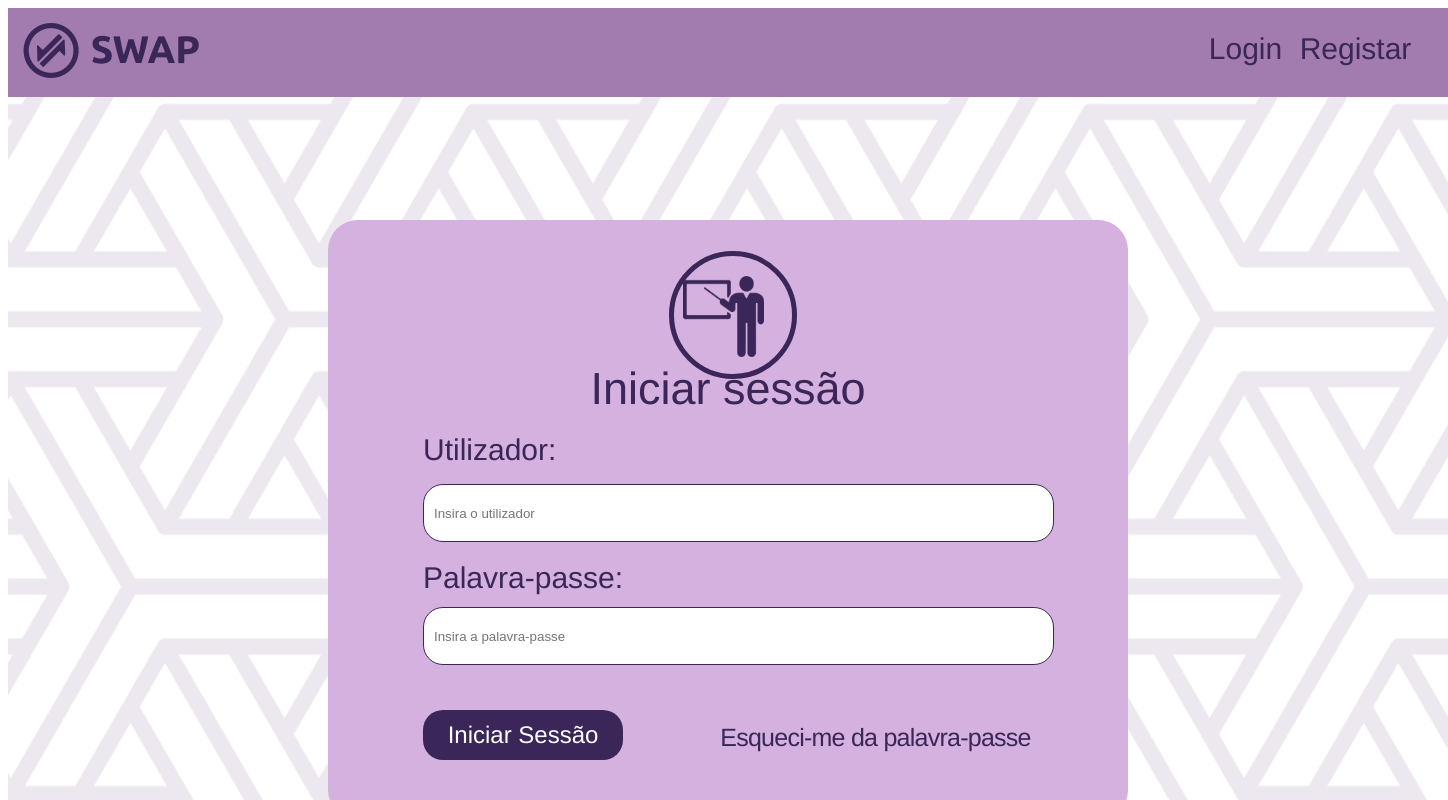
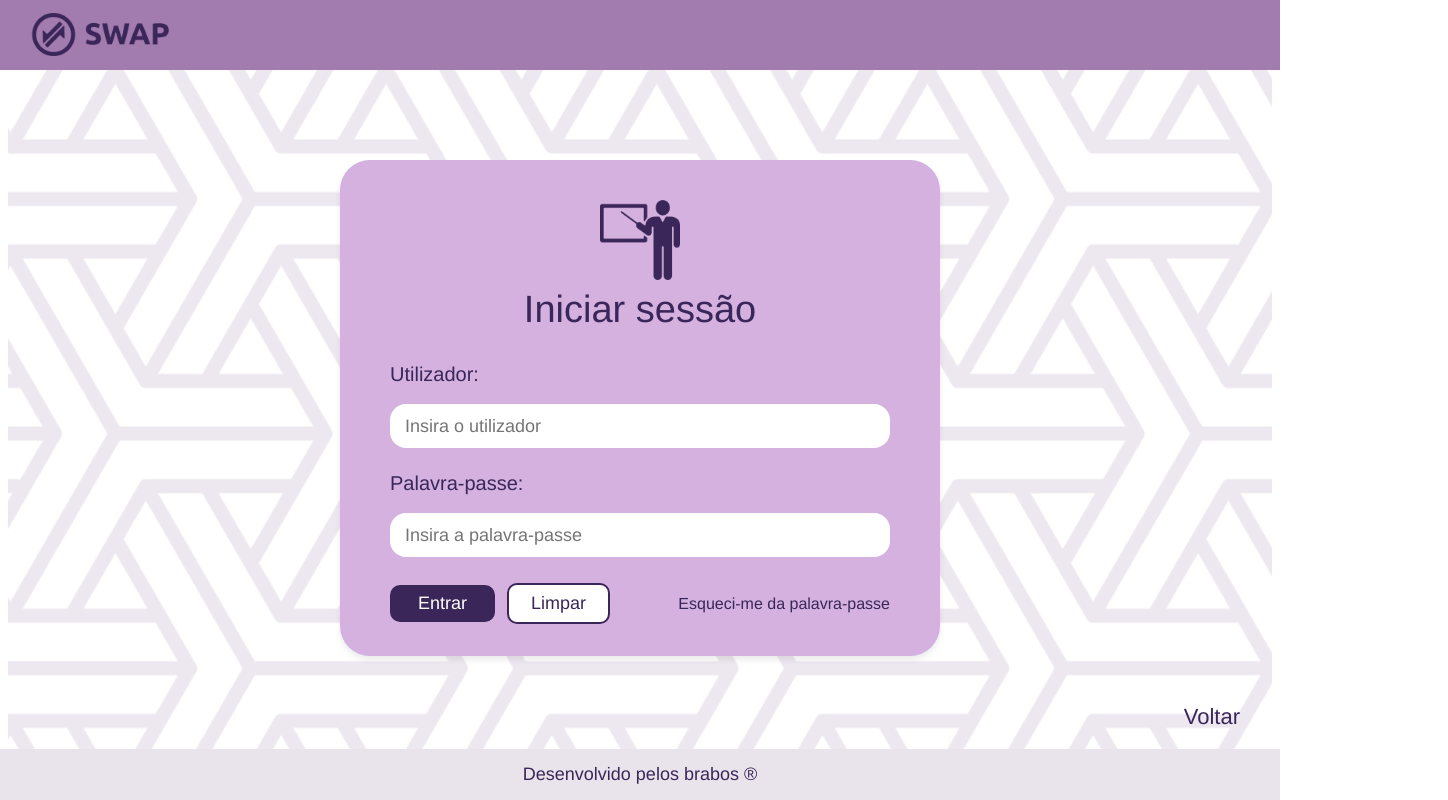
Before and after one commit to joaofferreira103/Projeto_IPM, a Vue app in the folder es-interface/: page /teacher-login in a window 1280 px wide. Shown: the top 800 px of the page, 1448 px wide, since content can reach past the window. Built offline with nearby package versions, Linux system fonts and the light colour scheme.

Commit message:
header geral já e adicionei studentLogin

```diff
--- a/es-interface/src/components/DcLogado.vue
+++ b/es-interface/src/components/DcLogado.vue
@@ -1,6 +1,6 @@
 <template>
   <div class="dc-logado">
-    <Header />
+    <Header :is-logged-in="true" />
     <div class="overlap-group-wrapper">
       <div class="overlap-group">
         <!-- Greeting -->
--- a/es-interface/src/components/HeaderComponent.vue
+++ b/es-interface/src/components/HeaderComponent.vue
@@ -1,7 +1,7 @@
 <template>
   <div class="header">
     <img class="logo" alt="SWAP Logo" src="@/assets/images/icon_swap.png" />
-    <div class="header-right">
+    <div class="header-right" v-if="isLoggedIn">
       <router-link to="/login" class="logout-button" @click="logout">Sair</router-link>
       <div class="user-name">José</div>
       <div class="user-circle"></div>
@@ -16,6 +16,10 @@ export default {
     iconSwap: {
       type: String,
       required: true,
+    },
+    isLoggedIn: {
+      type: Boolean,
+      default: false,
     },
   },
   methods: {
@@ -39,6 +43,7 @@ export default {
   top: 0;
   left: 0;
   width: 100%;
+  box-sizing: border-box; /* Inclui padding e border no cálculo da largura */
   z-index: 1000; /* Garante que o cabeçalho fique acima de outros elementos */
 }
 
@@ -50,7 +55,8 @@ export default {
 .header-right {
   display: flex;
   align-items: center;
-  gap: 1rem;
+  gap: 1.5rem;
+  margin-left: auto;
 }
 
 .logout-button {
@@ -76,7 +82,7 @@ export default {
   width: 6.84vh; /* 70px / 1024 * 100 */
   background-color: #ffffff;
   border-radius: 50%;
-  background-image: url('@/assets/images/image.png');
+  background-image: url('@/assets/images/icon_person.png');
   background-size: cover;
   background-position: center;
 }
--- /dev/null
+++ b/es-interface/src/components/StudentLogin.vue
@@ -0,0 +1,230 @@
+<template>
+    <div class="dc-pagina-inicial">
+      <Header :is-logged-in="false" />
+      <div class="overlap-wrapper">
+        <form class="login-form" @submit.prevent="handleLogin">
+          <div class="login-header">
+            <img class="icon_teacher" alt="Profile icon" :src="profileIcon" />
+            <div class="login-title">Iniciar sessão</div>
+          </div>
+          <label class="form-label" for="username">Utilizador:</label>
+          <input id="username" class="retangulo-user" type="text" v-model="username" placeholder="Insira o utilizador" autocomplete="username" />
+          <label class="form-label" for="password">Palavra-passe:</label>
+          <input id="password" class="retangulo-pass" type="password" v-model="password" placeholder="Insira a palavra-passe" autocomplete="current-password" />
+          <div class="login-actions">
+            <button class="boto-login" type="submit">Entrar</button>
+            <button class="boto-clear" type="button" @click="clearForm">Limpar</button>
+            <span class="forgot-password" href="#">Esqueci-me da palavra-passe</span>
+          </div>
+        </form>
+      </div>
+      <div class="voltar"><a href="#" @click.prevent="goBack">Voltar</a></div>
+      <footer class="footer">
+        <div class="footer-text">Desenvolvido pelos brabos ®</div>
+      </footer>
+    </div>
+  </template>
+
+  <script>
+  import HeaderComponent from '@/components/HeaderComponent.vue';
+  import profileIcon from '@/assets/images/icon_student.png';
+
+  export default {
+    name: 'StudentLogin',
+    components: {
+      Header: HeaderComponent,
+    },
+    data() {
+      return {
+        profileIcon,
+        username: '',
+        password: ''
+      };
+    },
+    methods: {
+      handleLogin() {
+        this.$router.push("/");
+      },
+      clearForm() {
+        this.username = '';
+        this.password = '';
+      },
+      goBack() {
+        this.$router.back();
+      }
+    }
+  };
+  </script>
+
+  <style scoped>
+  .dc-pagina-inicial {
+    min-height: 100vh;
+    display: flex;
+    flex-direction: column;
+    background: url('@/assets/images/background.png') no-repeat center center fixed;
+    background-size: cover;
+    position: relative;
+    overflow: hidden;
+  }
+
+  .overlap-wrapper {
+    flex: 1;
+    display: flex;
+    justify-content: center;
+    align-items: center;
+    position: relative;
+  }
+
+  .login-form {
+    background-color: #d4b1df;
+    border-radius: 30px;
+    padding: 40px 50px 32px 50px;
+    display: flex;
+    flex-direction: column;
+    align-items: stretch;
+    gap: 16px;
+    max-width: 500px;
+    width: 100%;
+    box-shadow: 0 4px 6px rgba(0,0,0,0.08);
+  }
+
+  .login-header {
+    display: flex;
+    flex-direction: column;
+    align-items: center;
+    margin-bottom: 8px;
+  }
+
+  .icon_teacher {
+    width: 80px;
+    height: 80px;
+    object-fit: contain;
+    margin-bottom: 8px;
+  }
+
+  .login-title {
+    color: #3a2658;
+    font-family: "Istok Web-Regular", Helvetica;
+    font-size: 38px;
+    font-weight: 400;
+    text-align: center;
+  }
+
+  .form-label {
+    font-family: "Istok Web-Regular", Helvetica;
+    font-size: 20px;
+    color: #3a2658;
+    margin-bottom: 2px;
+    margin-top: 8px;
+    text-align: left;      /* Garante alinhamento à esquerda */
+    width: 100%;           /* Ocupa toda a largura do form */
+    display: block;        /* Garante comportamento de bloco */
+  }
+
+  .retangulo-user,
+  .retangulo-pass {
+    width: 100%;
+    height: 44px;
+    border: none;
+    border-radius: 16px;
+    padding: 0 15px;
+    font-size: 18px;
+    font-family: "Istok Web-Regular", Helvetica;
+    color: #3a2658;
+    background: #fff;
+    margin-bottom: 0;
+    box-sizing: border-box;
+  }
+
+  .login-actions {
+    display: flex;
+    align-items: center;
+    gap: 12px;
+    margin-top: 10px;
+  }
+
+  .boto-login {
+    background-color: #3a2658;
+    color: #fff;
+    font-family: "Istok Web-Regular", Helvetica;
+    font-size: 18px;
+    border: none;
+    border-radius: 10px;
+    padding: 8px 28px;
+    cursor: pointer;
+    transition: background 0.2s;
+  }
+
+  .boto-login:hover {
+    background-color: #5a3b7a;
+  }
+
+  .boto-clear {
+    background-color: #fff;
+    color: #3a2658;
+    font-family: "Istok Web-Regular", Helvetica;
+    font-size: 18px;
+    border: none;
+    border-radius: 10px;
+    padding: 8px 22px;
+    cursor: pointer;
+    border: 2px solid #3a2658;
+    transition: background 0.2s, color 0.2s;
+  }
+
+  .boto-clear:hover {
+    background-color: #f3eaf7;
+  }
+
+  .forgot-password {
+    margin-left: auto;
+    color: #3a2658;
+    font-family: "Istok Web-Regular", Helvetica;
+    font-size: 16px;
+    text-decoration: none;
+    cursor: default;
+    transition: none;
+  }
+
+  .forgot-password:hover {
+    text-decoration: underline;
+  }
+
+  .footer {
+    background-color: #e9e4eb;
+    width: 100%;
+    text-align: center;
+    padding: 15px 0;
+    position: fixed;
+    bottom: 0;
+    left: 0;
+    z-index: 10;
+  }
+
+  .footer-text {
+    font-family: "Inter-Regular", Helvetica;
+    font-size: 18px;
+    color: #3a2658;
+    text-align: center;
+  }
+
+  .voltar {
+    position: fixed;
+    right: 40px;
+    bottom: 70px;
+    font-family: "Istok Web-Regular", Helvetica;
+    font-size: 22px;
+    color: #3a2658;
+    z-index: 11;
+  }
+
+  .voltar a {
+    color: #3a2658;
+    text-decoration: none;
+    transition: text-decoration 0.2s;
+  }
+
+  .voltar a:hover {
+    text-decoration: underline;
+  }
+  </style>
--- a/es-interface/src/components/TeacherLogin.vue
+++ b/es-interface/src/components/TeacherLogin.vue
@@ -1,56 +1,56 @@
 <template>
   <div class="dc-pagina-inicial">
+    <Header :is-logged-in="false" />
     <div class="overlap-wrapper">
-        <div class="overlap-2">
-          <img class="background" alt="Background" :src="backgroundImg" />
-          <div class="text-wrapper-3">Voltar</div>
-          <div class="rectangle-2" />
-          <img class="icon_swap" alt="Logo" :src="logoImg" />
-          <div class="rectangle-3" />
+      <form class="login-form" @submit.prevent="handleLogin">
+        <div class="login-header">
           <img class="icon_teacher" alt="Profile icon" :src="profileIcon" />
-          <div class="text-wrapper-4">Palavra-passe:</div>
-          <input class="retangulo-pass" type="password" v-model="password" placeholder="Insira a palavra-passe" />
-          <div class="text-wrapper-5">Login</div>
-          <div class="text-wrapper-6">Registar</div>
-          <div class="text-wrapper-7">Utilizador:</div>
-          <input class="retangulo-user" type="text" v-model="username" placeholder="Insira o utilizador" />
-          <div class="text-wrapper-8">Iniciar sessão</div>
-          <div class="rectangle-4" />
-          <div class="text-wrapper-9">Esqueci-me da palavra-passe</div>
-          <div class="text-wrapper-10">Desenvolvido pelos brabos ®</div>
-          <button class="boto-login" @click="handleLogin">Iniciar Sessão</button>
-          <div class="rectangle-5" />
+          <div class="login-title">Iniciar sessão</div>
         </div>
+        <label class="form-label" for="username">Utilizador:</label>
+        <input id="username" class="retangulo-user" type="text" v-model="username" placeholder="Insira o utilizador" autocomplete="username" />
+        <label class="form-label" for="password">Palavra-passe:</label>
+        <input id="password" class="retangulo-pass" type="password" v-model="password" placeholder="Insira a palavra-passe" autocomplete="current-password" />
+        <div class="login-actions">
+          <button class="boto-login" type="submit">Entrar</button>
+          <button class="boto-clear" type="button" @click="clearForm">Limpar</button>
+          <span class="forgot-password" href="#">Esqueci-me da palavra-passe</span>
         </div>
+      </form>
+    </div>
+    <div class="voltar"><a href="#" @click.prevent="goBack">Voltar</a></div>
+    <footer class="footer">
+      <div class="footer-text">Desenvolvido pelos brabos ®</div>
+    </footer>
   </div>
 </template>
 
 <script>
-  import backgroundImg from '@/assets/images/background.png';
+import HeaderComponent from '@/components/HeaderComponent.vue';
 import profileIcon from '@/assets/images/icon_teacher.png';
-  import logoImg from '@/assets/images/icon_swap.png';
 
 export default {
   name: 'TeacherLogin',
+  components: {
+    Header: HeaderComponent,
+  },
   data() {
     return {
-        backgroundImg,
       profileIcon,
-        logoImg,
       username: '',
       password: ''
     };
   },
   methods: {
-
-      goToDcLogado() {
+    handleLogin() {
       this.$router.push("/dc-logado");
     },
-
-      handleLogin() {
-        // Add login logic here (e.g., API call)
-        console.log('Login attempted with:', this.username, this.password);
-        this.goToDcLogado();
+    clearForm() {
+      this.username = '';
+      this.password = '';
+    },
+    goBack() {
+      this.$router.back();
     }
   }
 };
@@ -58,244 +58,173 @@
 
 <style scoped>
 .dc-pagina-inicial {
-    background-color: #ffffff;
+  min-height: 100vh;
   display: flex;
-    flex-direction: row;
-    justify-content: center;
-    width: 100%;
+  flex-direction: column;
+  background: url('@/assets/images/background.png') no-repeat center center fixed;
+  background-size: cover;
+  position: relative;
+  overflow: hidden;
 }
 
-  .dc-pagina-inicial .overlap-wrapper {
-    background-color: #ffffff;
-    height: 1024px;
-    width: 1440px;
-  }
-
-  .dc-pagina-inicial .overlap-2 {
-    height: 1024px;
+.overlap-wrapper {
+  flex: 1;
+  display: flex;
+  justify-content: center;
+  align-items: center;
   position: relative;
 }
 
-  .dc-pagina-inicial .background {
-    height: 949px;
-    left: 0;
-    object-fit: cover;
-    position: absolute;
-    top: 75px;
-    width: 1440px;
+.login-form {
+  background-color: #d4b1df;
+  border-radius: 30px;
+  padding: 40px 50px 32px 50px;
+  display: flex;
+  flex-direction: column;
+  align-items: stretch;
+  gap: 16px;
+  max-width: 500px;
+  width: 100%;
+  box-shadow: 0 4px 6px rgba(0,0,0,0.08);
 }
 
-  .dc-pagina-inicial .text-wrapper-3 {
+.login-header {
+  display: flex;
+  flex-direction: column;
+  align-items: center;
+  margin-bottom: 8px;
+}
+
+.icon_teacher {
+  width: 80px;
+  height: 80px;
+  object-fit: contain;
+  margin-bottom: 8px;
+}
+
+.login-title {
   color: #3a2658;
   font-family: "Istok Web-Regular", Helvetica;
-    font-size: 30px;
+  font-size: 38px;
   font-weight: 400;
-    left: 1282px;
-    letter-spacing: 0;
-    line-height: normal;
-    position: absolute;
-    top: 863px;
-    width: 114px;
+  text-align: center;
 }
 
-  .dc-pagina-inicial .rectangle-2 {
-    background-color: #a37caf;
-    height: 89px;
-    left: 0;
-    position: absolute;
-    top: 0;
-    width: 1440px;
+.form-label {
+  font-family: "Istok Web-Regular", Helvetica;
+  font-size: 20px;
+  color: #3a2658;
+  margin-bottom: 2px;
+  margin-top: 8px;
+  text-align: left;      /* Garante alinhamento à esquerda */
+  width: 100%;           /* Ocupa toda a largura do form */
+  display: block;        /* Garante comportamento de bloco */
 }
 
-  .dc-pagina-inicial .icon_swap {
-    height: 65px;
-    left: 0;
-    object-fit: cover;
-    position: absolute;
-    top: 10px;
-    width: 209px;
+.retangulo-user,
+.retangulo-pass {
+  width: 100%;
+  height: 44px;
+  border: none;
+  border-radius: 16px;
+  padding: 0 15px;
+  font-size: 18px;
+  font-family: "Istok Web-Regular", Helvetica;
+  color: #3a2658;
+  background: #fff;
+  margin-bottom: 0;
+  box-sizing: border-box;
 }
 
-  .dc-pagina-inicial .rectangle-3 {
-    background-color: #d4b1df;
-    border-radius: 30px;
-    height: 600px;
-    left: 320px;
-    position: absolute;
-    top: 212px;
-    width: 800px;
+.login-actions {
+  display: flex;
+  align-items: center;
+  gap: 12px;
+  margin-top: 10px;
 }
 
-  .dc-pagina-inicial .icon_teacher {
-    height: 81px;
-    left: 675px;
-    object-fit: cover;
-    position: absolute;
-    top: 268px;
-    width: 81px;
+.boto-login {
+  background-color: #3a2658;
+  color: #fff;
+  font-family: "Istok Web-Regular", Helvetica;
+  font-size: 18px;
+  border: none;
+  border-radius: 10px;
+  padding: 8px 28px;
+  cursor: pointer;
+  transition: background 0.2s;
 }
 
-  .dc-pagina-inicial .text-wrapper-4 {
+.boto-login:hover {
+  background-color: #5a3b7a;
+}
+
+.boto-clear {
+  background-color: #fff;
   color: #3a2658;
   font-family: "Istok Web-Regular", Helvetica;
-    font-size: 30px;
-    font-weight: 400;
-    left: 415px;
-    letter-spacing: 0;
-    line-height: normal;
-    position: absolute;
-    top: 553px;
-    width: 500px;
-    text-align: left;
+  font-size: 18px;
+  border: none;
+  border-radius: 10px;
+  padding: 8px 22px;
+  cursor: pointer;
+  border: 2px solid #3a2658;
+  transition: background 0.2s, color 0.2s;
 }
 
-  .dc-pagina-inicial .retangulo-pass {
-    background-color: #ffffff;
-    border-radius: 20px;
-    height: 56px;
-    left: 415px;
-    position: absolute;
-    top: 599px;
-    width: 609px;
-    padding: 0 10px;
-    border: 1px solid #3a2658;
+.boto-clear:hover {
+  background-color: #f3eaf7;
 }
 
-  .dc-pagina-inicial .text-wrapper-5 {
+.forgot-password {
+  margin-left: auto;
   color: #3a2658;
   font-family: "Istok Web-Regular", Helvetica;
-    font-size: 30px;
-    font-weight: 400;
-    left: 1188px;
-    letter-spacing: 0;
-    line-height: normal;
-    position: absolute;
-    top: 24px;
-    width: 99px;
+  font-size: 16px;
+  text-decoration: none;
+  cursor: default; /* Não é clicável */
+  transition: none;
 }
 
-  .dc-pagina-inicial .text-wrapper-6 {
-    color: #3a2658;
-    font-family: "Istok Web-Regular", Helvetica;
-    font-size: 30px;
-    font-weight: 400;
-    left: 1284px;
-    letter-spacing: 0;
-    line-height: normal;
-    position: absolute;
-    top: 24px;
-    width: 127px;
+.forgot-password:hover {
+  text-decoration: underline;
 }
 
-  .dc-pagina-inicial .text-wrapper-7 {
-    color: #3a2658;
-    font-family: "Istok Web-Regular", Helvetica;
-    font-size: 30px;
-    font-weight: 400;
-    left: 415px;
-    letter-spacing: 0;
-    line-height: normal;
-    position: absolute;
-    top: 425px;
-    width: 200px;
-    text-align: left;
+.footer {
+  background-color: #e9e4eb;
+  width: 100%;
+  text-align: center;
+  padding: 15px 0;
+  position: fixed;
+  bottom: 0;
+  left: 0;
+  z-index: 10;
 }
 
-  .dc-pagina-inicial .retangulo-user {
-    background-color: #ffffff;
-    border-radius: 20px;
-    height: 56px;
-    left: 415px;
-    position: absolute;
-    top: 476px;
-    width: 609px;
-    padding: 0 10px;
-    border: 1px solid #3a2658;
+.footer-text {
+  font-family: "Inter-Regular", Helvetica;
+  font-size: 18px;
+  color: #3a2658;
+  text-align: center;
 }
 
-  .dc-pagina-inicial .text-wrapper-8 {
+.voltar {
+  position: fixed;
+  right: 40px;
+  bottom: 70px;
+  font-family: "Istok Web-Regular", Helvetica;
+  font-size: 22px;
   color: #3a2658;
-    font-family: "Istok Web-Regular", Helvetica;
-    font-size: 45px;
-    font-weight: 400;
-    left: 290px;
-    letter-spacing: 0;
-    line-height: normal;
-    position: absolute;
-    text-align: center;
-    top: 355px;
-    width: 860px;
+  z-index: 11;
 }
 
-  .dc-pagina-inicial .rectangle-4 {
-    background-color: #e9e4eb;
-    height: 89px;
-    left: 0;
-    position: absolute;
-    top: 935px;
-    width: 1440px;
+.voltar a {
+  color: #3a2658;
+  text-decoration: none;
+  transition: text-decoration 0.2s;
 }
 
-  .dc-pagina-inicial .text-wrapper-9 {
-    color: #3a2658;
-    font-family: "Istok Web-Regular", Helvetica;
-    font-size: 25px;
-    font-weight: 400;
-    height: 32px;
-    left: 684px;
-    letter-spacing: -0.75px;
-    line-height: normal;
-    position: absolute;
-    text-align: center;
-    top: 715px;
-    width: 367px;
-  }
-
-  .dc-pagina-inicial .text-wrapper-10 {
-    color: #3a2658;
-    font-family: "Inter-Regular", Helvetica;
-    font-size: 24px;
-    font-weight: 400;
-    height: 36px;
-    left: 482px;
-    letter-spacing: 0;
-    line-height: normal;
-    position: absolute;
-    text-align: center;
-    top: 961px;
-    width: 476px;
-  }
-
-  .dc-pagina-inicial .boto-login {
-    background-color: #3a2658;
-    color: #ffffff;
-    font-family: "Istok Web-Regular", Helvetica;
-    font-size: 24px;
-    font-weight: 400;
-    border-radius: 20px;
-    padding: 10px 20px;
-    border: none;
-    cursor: pointer;
-    width: 200px;
-    height: 50px;
-    text-align: center;
-    left: 415px;
-    position: absolute;
-    top: 702px;
-  }
-
-  .dc-pagina-inicial .boto-login:hover {
-    background-color: #a37caf;
-  }
-
-  .dc-pagina-inicial .rectangle-5 {
-    border: 5px solid;
-    border-color: #3a2658;
-    border-radius: 100px;
-    height: 118px;
-    left: 661px;
-    position: absolute;
-    top: 243px;
-    width: 118px;
+.voltar a:hover {
+  text-decoration: underline;
 }
 </style>
--- a/es-interface/src/router/index.js
+++ b/es-interface/src/router/index.js
@@ -1,7 +1,7 @@
 import { createRouter, createWebHistory } from "vue-router";
 import HomePage from "@/views/HomePage.vue";
 import AboutPage from "@/views/AboutPage.vue";
-import StudentLogin from "@/views/StudentLogin.vue";
+import StudentLoginPage from "@/views/StudentLoginPage.vue";
 import DocenteLogin from "@/views/DocenteLogin.vue";
 import LoginPage from "@/views/LoginPage.vue";
 import RegisterPage from "@/views/RegisterPage.vue";
@@ -24,8 +24,8 @@ const routes = [
   },
   {
     path: "/student-login",
-    name: "StudentLogin",
-    component: StudentLogin,
+    name: "StudentLoginPage",
+    component: StudentLoginPage,
   },
   {
     path: "/teacher-login",
```
Also changed, not shown: es-interface/src/components/PaginaInicial.vue (+24 -14 lines), es-interface/src/views/StudentLogin.vue (deleted, +0 -13 lines), es-interface/src/views/StudentLoginPage.vue (added, +18 -0 lines), es-interface/src/assets/images/image.png. Lines whose indentation alone changed are shown as unchanged.
